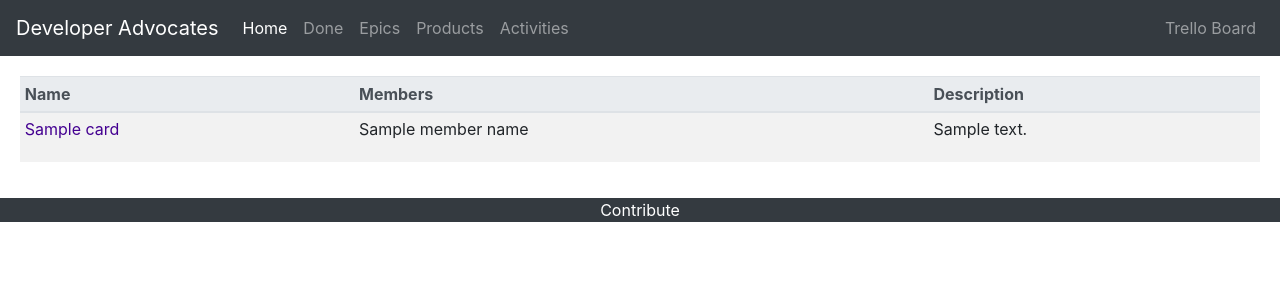
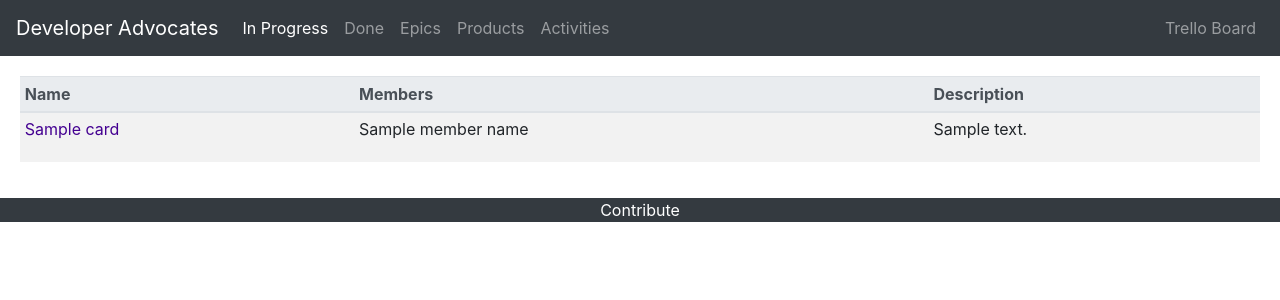
Before and after one commit to jdob/da-dashboard, a Flask app: template dashboard/templates/index.html in a window 1280 px wide. Shown: the top 300 px of the page. Run offline with Flask 2, Linux system fonts and the light colour scheme; the template is opened without the code that fills it: most values are stand-ins (such as "Sample title", 1, 10 or a date in 2020); some libraries are stand-ins or nearby versions.

Commit message:
Completed renaming to In Progress

```diff
--- a/dashboard/templates/_base.html
+++ b/dashboard/templates/_base.html
@@ -8,7 +8,7 @@
   <div class="collapse navbar-collapse" id="navbarNav">
     <ul class="navbar-nav">
       <li class="nav-item">
-        <a class="nav-link {% block home %}{% endblock %}" href="/">Home</a>
+        <a class="nav-link {% block inprogress %}{% endblock %}" href="/">In Progress</a>
       </li>
       <li class="nav-item">
         <a class="nav-link {% block done %}{% endblock %}" href="/done">Done</a>
--- a/dashboard/templates/index.html
+++ b/dashboard/templates/index.html
@@ -1,6 +1,6 @@
 {% extends '_base.html' %}
 {% block title %}In Progress{% endblock %}
-{% block home %}active{% endblock %}
+{% block inprogress %}active{% endblock %}
 
 {% block content %}
 <table class="table table-sm table-striped">
```
